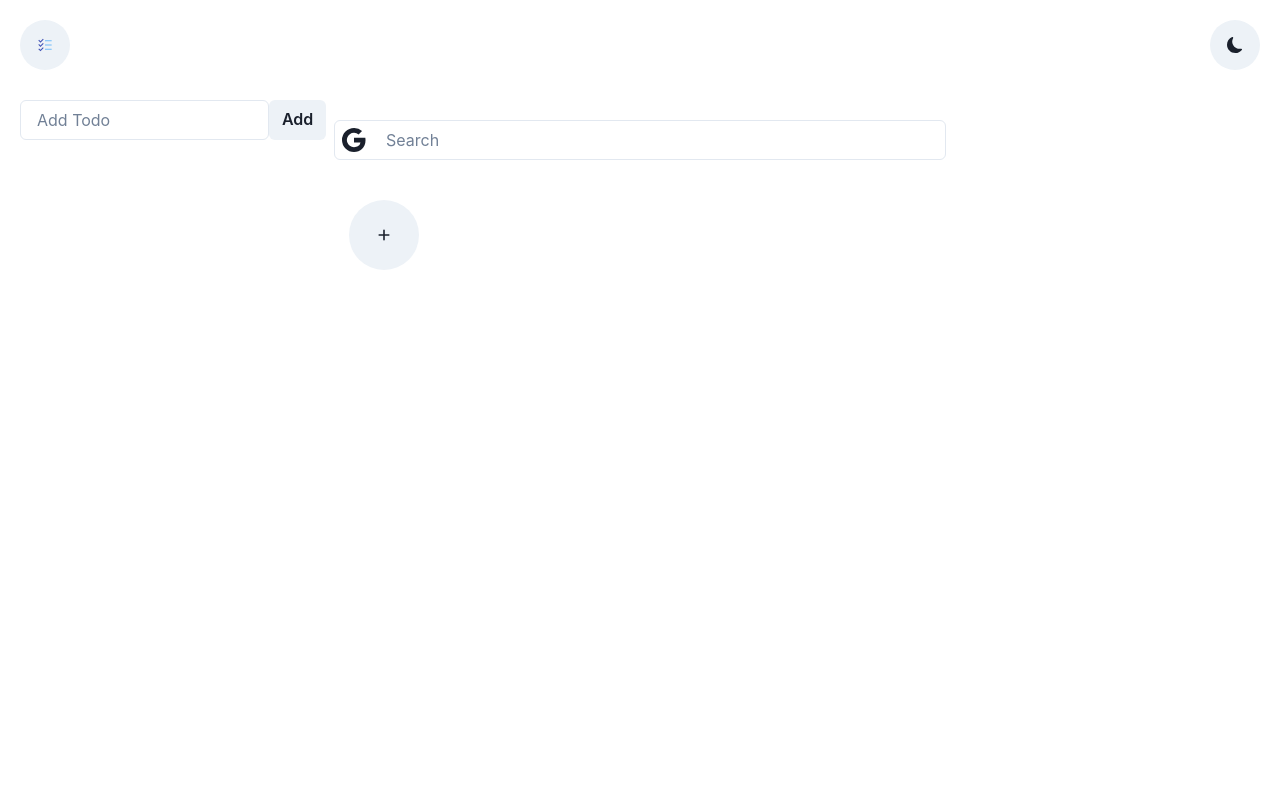
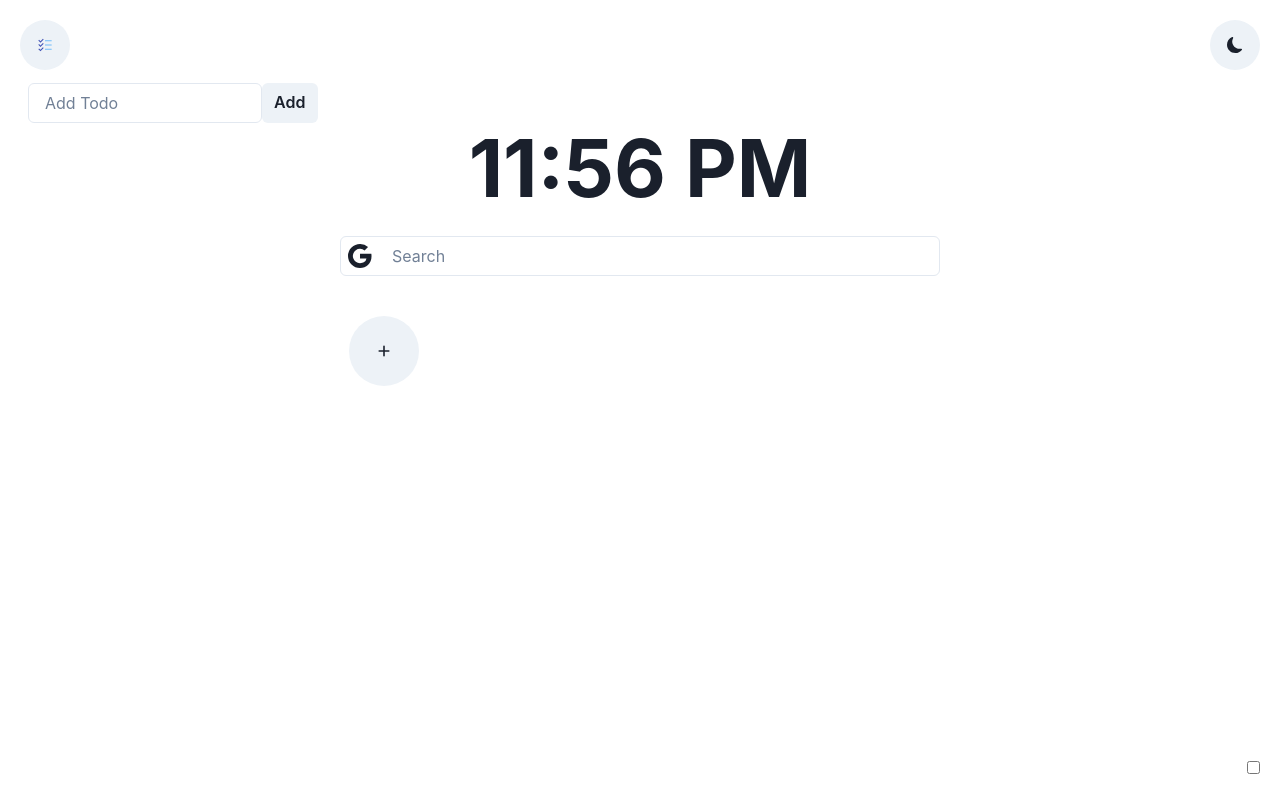
Before and after one commit to asherayub/minimal-dashboard-chrome-extension, a React (Vite) app: page / in a window 1280 px wide. Both pictures are taken after a click on the button 45 px from the left and 45 px from the top of the page. Built offline with nearby package versions, Linux system fonts and the light colour scheme.

Commit message:
add clock and UI improvements

```diff
--- a/src/App.jsx
+++ b/src/App.jsx
@@ -1,15 +1,17 @@
-import React, { useState, useContext } from "react";
+import React, { useState, useContext, useEffect } from "react";
 import {
   Box,
   Button,
   Container,
   Flex,
   Grid,
+  Heading,
   Input,
   InputGroup,
   InputLeftElement,
   Link,
   Text,
+  Tooltip,
 } from "@chakra-ui/react";
 import { useColorMode } from "@chakra-ui/react";
 import { BsGoogle } from "react-icons/bs";
@@ -20,17 +22,27 @@ import { BsFillMoonFill, BsFillSunFill } from "react-icons/bs";
 import AddFavourite from "./components/AddFavourite";
 import { FavouriteContext } from "./components/FavouriteContext";
 import Todo from "./components/Todo";
-import useHover from "./useHooks/useHover";
 
 function App() {
+  const [background, setBackground] = useState("");
+  const hasBackground = localStorage.getItem("hasBackground");
+  const [getBackground, setGetBackground] = useState(
+    hasBackground === "true" ? true : false
+  );
   const [searchTerm, setSearchTerm] = useState("");
+  const [time, setTime] = useState(
+    new Date().toLocaleTimeString("en-US", {
+      hour: "numeric",
+      minute: "numeric",
+    })
+  );
+
   const [searchEngine, setSearchEngine] = useState(
     localStorage.getItem("searchEngine")
       ? localStorage.getItem("searchEngine")
       : "google"
   );
   const { favourites, removeFavorite } = useContext(FavouriteContext);
-  const [isHovered, hoverRef] = useHover();
   const { colorMode, toggleColorMode } = useColorMode();
 
   const searchIcon = () => {
@@ -43,19 +55,64 @@ function App() {
     }
   };
 
+  const ToolTipIcon = React.forwardRef(({ children, ...rest }, ref) => (
+    <Box ref={ref} {...rest}>
+      {children}
+    </Box>
+  ));
+
+  useEffect(() => {
+    if (getBackground) {
+      fetch(
+        "https://apis.scrimba.com/unsplash/photos/random?orientation=landscape&query=nature"
+      )
+        .then((res) => res.json())
+        .then((data) => {
+          setBackground(data.urls.full);
+        });
+    }
+  }, [getBackground]);
+
+  useEffect(() => {
+    const interval = setInterval(() => {
+      setTime(
+        new Date().toLocaleTimeString("en-US", {
+          hour: "numeric",
+          minute: "numeric",
+        })
+      );
+    }, 1000);
+    return () => clearInterval(interval);
+  }, [time]);
+
+  useEffect(() => {
+    localStorage.setItem("hasBackground", getBackground);
+  }, [getBackground]);
+
   return (
     <div className="App">
-      <Container maxW={"100vw"} h={"100vh"} p={5}>
+      <Container
+        maxW={"100vw"}
+        h={"100vh"}
+        p={5}
+        backgroundImage={getBackground ? `url(${background})` : ""}
+        bgSize={"cover"}
+        bgRepeat={"no-repeat"}
+        bgPosition={"center"}
+      >
         <Grid templateColumns={"1fr 2fr 1fr"} gap={2}>
           <Box gridColumn={"1 / 2"}>
             <Todo />
           </Box>
           <Box mt={100}>
+            <Heading textAlign={"center"} mb={5} fontSize={"5rem"}>
+              {time}
+            </Heading>
             <form
               action={`https://www.${searchEngine}.com/search`}
               method="GET"
             >
-              <InputGroup>
+              <InputGroup maxW={600} mx={"auto"}>
                 <InputLeftElement
                   cursor={"pointer"}
                   onClick={() => {
@@ -67,6 +124,7 @@ function App() {
                   fontSize={"1.5rem"}
                 />
                 <Input
+                  bg={"blur(10px)"}
                   type="text"
                   name="q"
                   value={searchTerm}
@@ -87,19 +145,20 @@ function App() {
               {favourites.map((fav) => {
                 return (
                   <Flex
+                    id={fav.id}
                     key={fav.id}
                     w={100}
                     flexDirection={"column"}
                     justifyContent={"center"}
                     alignItems={"center"}
-                    ref={hoverRef}
                     pos={"relative"}
                   >
                     <Link
+                      bg={"#5858585a"}
                       w={"70px"}
                       h={"70px"}
                       borderRadius={"50"}
-                      border={"1px solid lightgray"}
+                      border={"1px solid #585858a5"}
                       sx={{
                         display: "inline-flex",
                         justifyContent: "center",
@@ -115,18 +174,32 @@ function App() {
                         src={`http://www.google.com/s2/favicons?domain=${fav.siteURL}`}
                       />
                     </Link>
-                    {isHovered && (
-                      <IoClose
+                    <Tooltip
+                      label="Remove"
+                      aria-label="A tooltip"
+                      placement={"top"}
+                      hasArrow
+                    >
+                      <ToolTipIcon
                         onClick={() => removeFavorite(fav.id)}
                         style={{
                           position: "absolute",
-                          right: "-5",
                           top: "0",
+                          right: "0",
+                          opacity: "0.2",
                           cursor: "pointer",
                         }}
-                      />
-                    )}
-                    <Text textAlign={"center"}>
+                      >
+                        <IoClose />
+                      </ToolTipIcon>
+                    </Tooltip>
+
+                    <Text
+                      textAlign={"center"}
+                      sx={{
+                        backdropFilter: "blur(10px)",
+                      }}
+                    >
                       {fav.siteName.split(" ")[0]}
                     </Text>
                   </Flex>
@@ -139,6 +212,24 @@ function App() {
             <Button w={50} h={50} borderRadius={50} onClick={toggleColorMode}>
               {colorMode === "light" ? <BsFillMoonFill /> : <BsFillSunFill />}
             </Button>
+            <Tooltip
+              label="Get New Background on Each Refresh"
+              aria-label="A tooltip"
+              placement={"top-start"}
+              hasArrow
+            >
+              <ToolTipIcon pos={"absolute"} bottom="5" right="5">
+                <input
+                  type="checkbox"
+                  name="getBackground"
+                  id="getBackground"
+                  checked={getBackground}
+                  onChange={() => {
+                    setGetBackground(!getBackground);
+                  }}
+                />
+              </ToolTipIcon>
+            </Tooltip>
           </Box>
         </Grid>
       </Container>
--- a/src/components/Todo.jsx
+++ b/src/components/Todo.jsx
@@ -1,5 +1,4 @@
 import React from "react";
-
 import { Button, Flex, Input, Box, Text, Divider } from "@chakra-ui/react";
 import { nanoid } from "nanoid";
 import { FcTodoList } from "react-icons/fc";
@@ -20,7 +19,7 @@ const Todo = () => {
   };
 
   const addToTodo = () => {
-    setTodoList([...todoList, todoItem]);
+    setTodoList([todoItem, ...todoList]);
     localStorage.setItem("todoList", JSON.stringify(todoList));
     setTodoItem({ id: null, todo: "" });
     todoRef.current.focus();
@@ -44,7 +43,33 @@ const Todo = () => {
         <FcTodoList />
       </Button>
       {showTodo && (
-        <Box pos={"absolute"} top={20} w={"100%"}>
+        <Box
+          pos={"absolute"}
+          top={"55px"}
+          w={"100%"}
+          h={"auto"}
+          maxH={"500px"}
+          p={2}
+          borderRadius={5}
+          overflowY={"scroll"}
+          sx={{
+            backdropFilter: "blur(10px)",
+            "&::-webkit-scrollbar": {
+              display: "none",
+            },
+          }}
+        >
+          <Flex>
+            <Input
+              bg={"blur(10px)"}
+              placeholder="Add Todo"
+              name="todo"
+              value={todoItem.todo}
+              onChange={handleTodoInput}
+              ref={todoRef}
+            />
+            <Button onClick={addToTodo}>Add</Button>
+          </Flex>
           {todoList.map((todo) => (
             <Box key={todo.id}>
               <Flex justifyContent={"space-between"} alignItems={"center"}>
@@ -57,16 +82,6 @@ const Todo = () => {
               <Divider />
             </Box>
           ))}
-          <Flex>
-            <Input
-              placeholder="Add Todo"
-              name="todo"
-              value={todoItem.todo}
-              onChange={handleTodoInput}
-              ref={todoRef}
-            />
-            <Button onClick={addToTodo}>Add</Button>
-          </Flex>
         </Box>
       )}
     </Flex>
--- a/src/main.jsx
+++ b/src/main.jsx
@@ -2,12 +2,12 @@ import React from "react";
 import ReactDOM from "react-dom/client";
 import App from "./App";
 import "./index.css";
-
 import { ChakraProvider } from "@chakra-ui/react";
 import { ColorModeScript } from "@chakra-ui/react";
 import theme from "./theme";
+
+
 import { FavouriteContextProvider } from "./components/FavouriteContext";
-
 ReactDOM.createRoot(document.getElementById("root")).render(
   <React.StrictMode>
     <ChakraProvider>
--- a/src/useHooks/useHover.jsx
+++ /dev/null
@@ -1,24 +0,0 @@
-import React from "react";
-
-const useHover = () => {
-  const [hovered, setHovered] = React.useState(false);
-
-  const ref = React.useRef(null);
-  const enter = () => setHovered(true);
-  const leave = () => setHovered(false);
-
-  React.useEffect(() => {
-    if (ref.current === null) return;
-    ref.current.addEventListener("mouseenter", enter);
-    ref.current.addEventListener("mouseleave", leave);
-    return () => {
-      if (ref.current === null) return;
-      ref.current.removeEventListener("mouseenter", enter);
-      ref.current.removeEventListener("mouseleave", leave);
-    };
-  }, []);
-
-  return [hovered, ref];
-};
-
-export default useHover;
```
